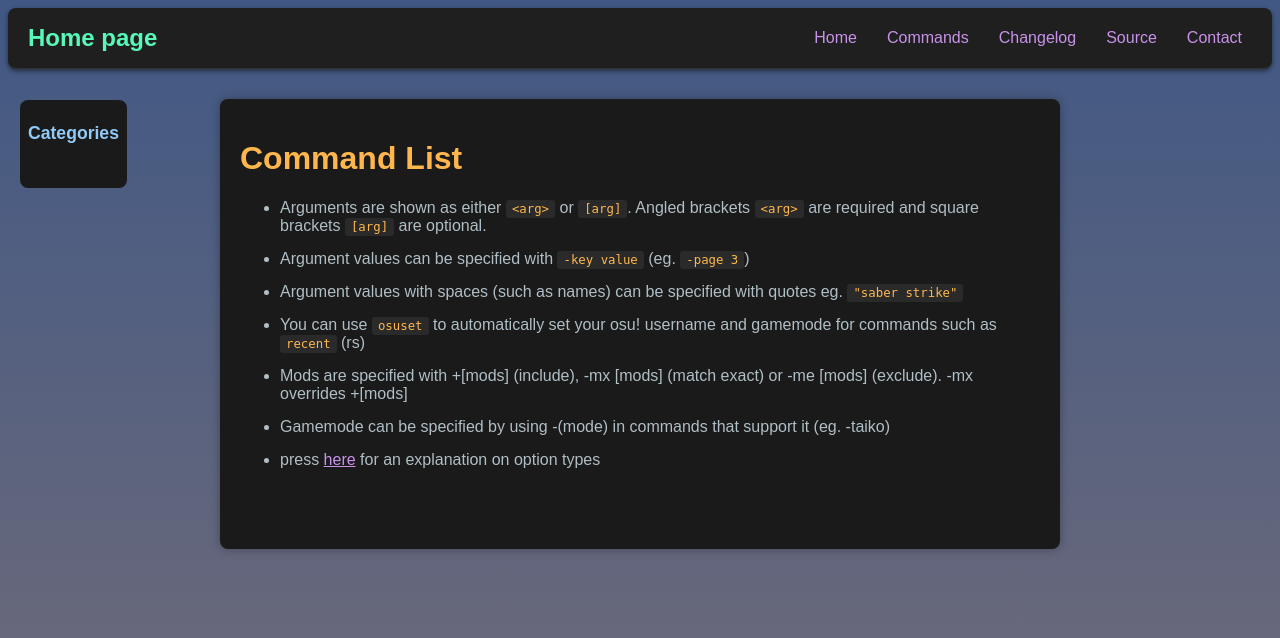
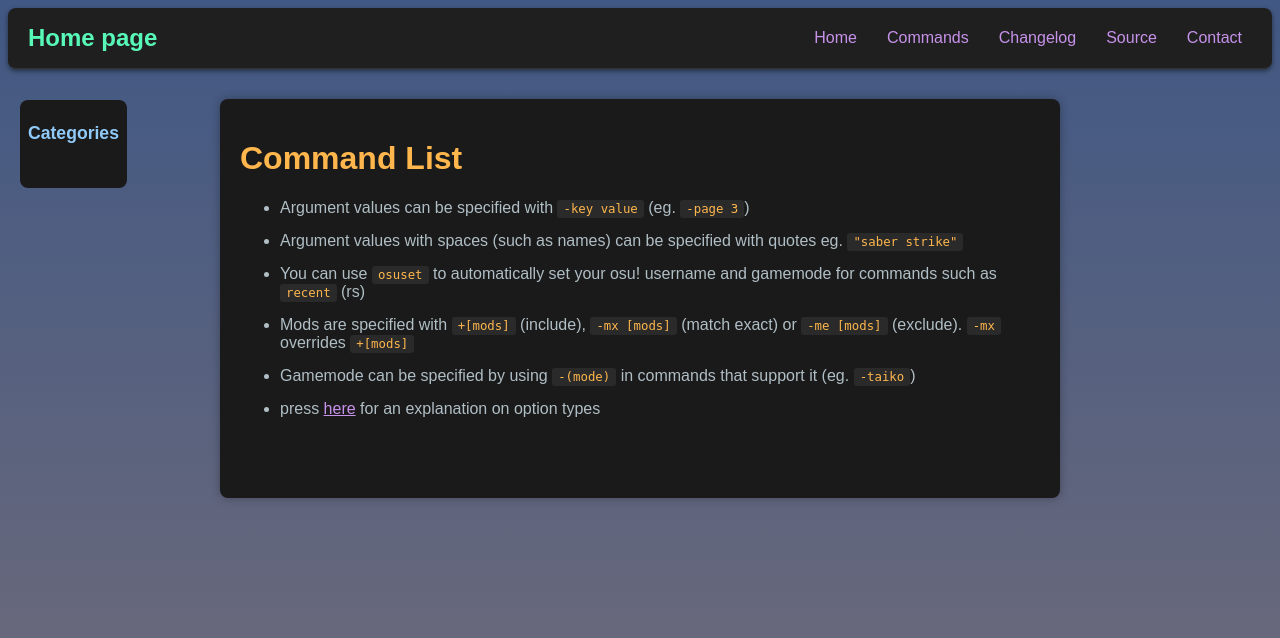
Before and after one commit to sbrstrkkdwmdr/ssob, a Node project: template src/views/commands.ejs in a window 1280 px wide. Shown: the top 638 px of the page. Run offline with Node 20 templates, Linux system fonts and the light colour scheme; the template is opened without the code that fills it, so the values that code supplies are empty; some libraries are stand-ins or nearby versions.

Commit message:
update docs and make them off by default

```diff
--- /dev/null
+++ b/src/app_webonly.ts
@@ -0,0 +1,4 @@
+
+import { begin as begin_web } from './web';
+
+begin_web();
--- a/src/views/commands.ejs
+++ b/src/views/commands.ejs
@@ -6,22 +6,22 @@
     </div>
 </div>
 <ul class="explain">
-    <li>Arguments are shown as either <span class="inlineCodeblock">&ltarg&gt</span> or <span
-            class="inlineCodeblock">[arg]</span>. Angled brackets <span class="inlineCodeblock">&ltarg&gt</span>
+    <!-- <li>Arguments are shown as either <code>&ltarg&gt</code> or <code
+            >[arg]</code>. Angled brackets <code>&ltarg&gt</code>
         are required and
-        square brackets <span class="inlineCodeblock">[arg]</span> are optional.</li>
-    <li>Argument values can be specified with <span class="inlineCodeblock">-key value</span> (eg. <span
-            class="inlineCodeblock">-page 3</span>)</li>
-    <li>Argument values with spaces (such as names) can be specified with quotes eg. <span
-            class="inlineCodeblock">"saber strike"</span></li>
-    <li>You can use <span class="inlineCodeblock">osuset</span> to automatically set your osu! username
+        square brackets <code>[arg]</code> are optional.</li> -->
+    <li>Argument values can be specified with <code>-key value</code> (eg. <code
+            >-page 3</code>)</li>
+    <li>Argument values with spaces (such as names) can be specified with quotes eg. <code
+            >"saber strike"</code></li>
+    <li>You can use <code>osuset</code> to automatically set your osu! username
         and
         gamemode for commands such as
-        <span class="inlineCodeblock">recent</span> (rs)
+        <code>recent</code> (rs)
     </li>
-    <li>Mods are specified with +[mods] (include), -mx [mods] (match exact) or -me [mods] (exclude). -mx
-        overrides +[mods]</li>
-    <li>Gamemode can be specified by using -(mode) in commands that support it (eg. -taiko)</li>
+    <li>Mods are specified with <code>+[mods]</code> (include), <code>-mx [mods]</code> (match exact) or <code>-me [mods]</code> (exclude). <code>-mx</code>
+        overrides <code>+[mods]</code></li>
+    <li>Gamemode can be specified by using <code>-(mode)</code> in commands that support it (eg. <code>-taiko</code>)</li>
     <li>press <a href="types.html" class="highlightLink">here</a> for an explanation on option types</li>
 </ul>
 <section id="clist" class="accordion">
--- a/static/cmd.css
+++ b/static/cmd.css
@@ -4,6 +4,7 @@
     --clrs-purple: #ab9cdc;
     --clrs-green: #c3e88d;
     --clrs-teal: #57f8b8;
+    --clrs-red: #ff4f4f;
     --clrs-text: #b0bec5;
 
     --border: #333;
@@ -158,7 +159,7 @@ code {
 }
 
 .arg {
-    margin: 10px;
+    margin: 10px 0px;
 }
 
 .argName {
@@ -169,6 +170,20 @@ code {
 .argType {
     color: var(--clrs-purple);
     margin-left: 10px;
+}
+
+.argReq {
+    margin-left: 10px;
+    /* background-color: #000; */
+    border-radius: 5px;
+}
+
+.argReq.required {
+    color: var(--clrs-red);
+}
+
+.argReq.optional {
+    color: var(--clrs-green);
 }
 
 .argDesc {
@@ -187,7 +202,7 @@ code {
     color: var(--clrs-teal);
 }
 
-.inlineCodeblock {
+code {
     background-color: #2a2a2a;
     color: var(--clrs-yellow);
     padding: 2px 6px;
--- a/static/commands.js
+++ b/static/commands.js
@@ -98,24 +98,38 @@ async function generate() {
                     const argTitle = document.createElement('span');
                     argTitle.className = 'argName';
                     argTitle.innerText = arg.name;
+
                     const substr = document.createElement('span');
                     substr.className = 'argType';
                     substr.innerText = arg.type;
+
+                    const argreq = document.createElement('span');
+                    argreq.className = 'argReq';
+                    if (arg.required) {
+                        argreq.classList.add('required')
+                        argreq.innerText = "Required";
+                    } else {
+                        argreq.classList.add('optional')
+                        argreq.innerText = "Optional";
+                    }
+
                     const argdesc = document.createElement('span');
                     argdesc.className = 'argDesc';
                     argdesc.innerHTML = markdown(arg.description);
                     if (arg.defaultValue && arg.defaultValue != 'null' && arg.defaultValue != 'N/A') {
                         argdesc.innerHTML += '<br>Defaults to ' + arg.defaultValue + '<br>';
                     }
+
                     const argctn = document.createElement('div');
-                    argctn.append(argTitle, substr, argdesc);
+                    argctn.className = "arg";
+                    argctn.append(argTitle, substr, argreq, argdesc);
                     if (arg.format &&
                         (
                             (arg.format[0] == 'foo' && arg.format.length > 1) ||
                             arg.format[0] != 'foo'
                         )
                     ) {
-                        argdesc.innerHTML += '<br>Formatted as: ' +
+                        argdesc.innerHTML += 'Formatted as: ' +
                             arg.format.map(x => '<code>' + x + '</code>').join(' ');
                     }
                     args.appendChild(argctn);
```
Also changed, not shown: package.json (+5 -3 lines), changelog.md.
